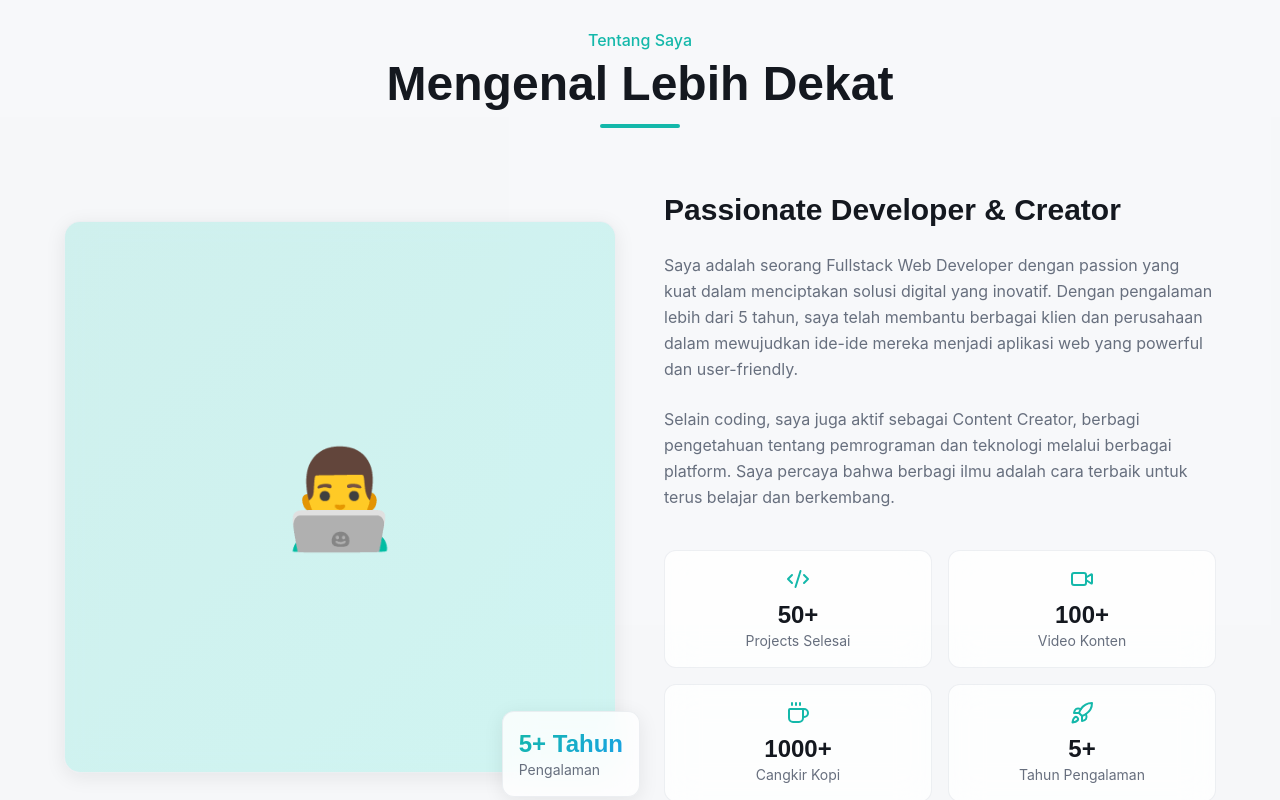
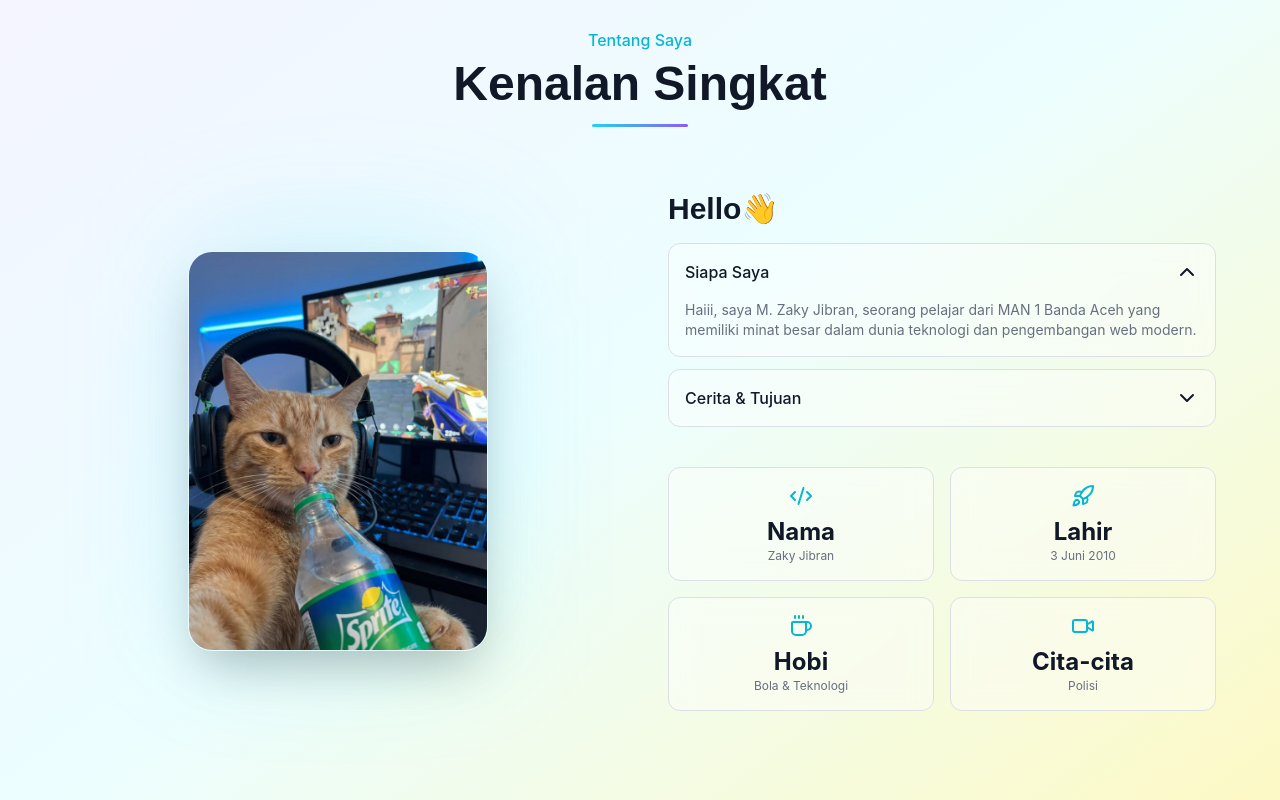
Before and after one commit to zakyjibran183/cicak-terbang, a React (Vite) app: page / in a window 1280 px wide. Shown: the part 900-1700 px from the top of the page. Built offline with nearby package versions, Linux system fonts and the light colour scheme; the HTML template or start-up script is replaced by a standard one.

Commit message:
update fitur aboutsection,navbar

```diff
--- a/src/components/AboutSection.tsx
+++ b/src/components/AboutSection.tsx
@@ -1,89 +1,174 @@
-import { motion } from 'framer-motion';
-import { Code2, Video, Coffee, Rocket } from 'lucide-react';
+import { useState } from "react";
+import { motion, AnimatePresence } from "framer-motion";
+import { Code2, Video, Coffee, Rocket, ChevronDown } from "lucide-react";
 
 export default function AboutSection() {
-  const stats = [
-    { icon: Code2, value: '50+', label: 'Projects Selesai' },
-    { icon: Video, value: '100+', label: 'Video Konten' },
-    { icon: Coffee, value: '1000+', label: 'Cangkir Kopi' },
-    { icon: Rocket, value: '5+', label: 'Tahun Pengalaman' },
+  const [open, setOpen] = useState<number | null>(0);
+
+const stats = [
+  { icon: Code2, value: "Nama", label: "Zaky Jibran" },
+  { icon: Rocket, value: "Lahir", label: "3 Juni 2010" },
+  { icon: Coffee, value: "Hobi", label: "Bola & Teknologi" },
+  { icon: Video, value: "Cita-cita", label: "Polisi" },
+];
+
+  const paragraphs = [
+    {
+      title: "Siapa Saya",
+      content:
+        "Haiii, saya M. Zaky Jibran, seorang pelajar dari MAN 1 Banda Aceh yang memiliki minat besar dalam dunia teknologi dan pengembangan web modern.",
+    },
+    {
+      title: "Cerita & Tujuan",
+      content:
+        "Saya lahir di Jantho, 3 Juni 2010. Saya punya cita-cita menjadi seorang polisi, dan di sisi lain saya juga sangat suka dunia coding serta bermain bola sebagai hobi.",
+    },
   ];
 
   return (
-    <section id="about" className="py-20 md:py-32 bg-muted/30">
+    <section
+      id="about"
+      className="
+        relative py-24 md:py-32 overflow-hidden
+
+        bg-gradient-to-br
+        from-[#f5f3ff] via-[#ecfeff] to-[#fef9c3]
+
+        dark:from-[#020617]
+        dark:via-[#0f172a]
+        dark:to-[#020b1a]
+
+        text-gray-900 dark:text-white
+      "
+    >
+      {/* glow background */}
+      <div className="absolute inset-0 -z-10">
+        <div className="absolute top-[-100px] left-[-100px] w-[400px] h-[400px] bg-cyan-300/30 blur-[120px] rounded-full" />
+        <div className="absolute bottom-[-120px] right-[-100px] w-[400px] h-[400px] bg-violet-400/30 blur-[120px] rounded-full" />
+      </div>
+
       <div className="container mx-auto px-4">
+
+        {/* HEADER */}
         <motion.div
           initial={{ opacity: 0, y: 30 }}
           whileInView={{ opacity: 1, y: 0 }}
-          viewport={{ once: true }}
-          transition={{ duration: 0.6 }}
           className="text-center mb-16"
         >
-          <span className="text-primary font-medium mb-2 block">Tentang Saya</span>
-          <h2 className="font-display text-3xl md:text-5xl font-bold mb-4">
-            Mengenal Lebih Dekat
+          <span className="text-cyan-500 font-medium">
+            Tentang Saya
+          </span>
+
+          <h2 className="text-3xl md:text-5xl font-bold mt-2">
+            Kenalan Singkat
           </h2>
-          <div className="w-20 h-1 bg-primary mx-auto rounded-full" />
+
+          <div className="w-24 h-[3px] mx-auto mt-4 bg-gradient-to-r from-cyan-400 to-violet-500 rounded-full" />
         </motion.div>
 
-        <div className="grid md:grid-cols-2 gap-12 items-center max-w-6xl mx-auto">
+        <div className="grid md:grid-cols-2 gap-14 items-center max-w-6xl mx-auto">
+
+          {/* FOTO PROFILE */}
           <motion.div
-            initial={{ opacity: 0, x: -50 }}
+            initial={{ opacity: 0, x: -40 }}
             whileInView={{ opacity: 1, x: 0 }}
-            viewport={{ once: true }}
-            transition={{ duration: 0.6 }}
+            className="relative flex justify-center"
           >
-            <div className="relative">
-              <div className="aspect-square rounded-2xl overflow-hidden glass shadow-card">
-                <div className="w-full h-full bg-gradient-to-br from-primary/20 to-accent/20 flex items-center justify-center">
-                  <span className="text-8xl">👨‍💻</span>
+            <div className="absolute w-[280px] h-[380px] bg-cyan-400/20 blur-3xl rounded-3xl" />
+
+            <img
+              src="/fotomemejek.jpg"
+              alt="profile"
+              className="
+                relative z-10
+                w-[260px] md:w-[300px]
+                h-[340px] md:h-[400px]
+                object-cover rounded-3xl
+                border border-white/20
+                shadow-2xl
+              "
+            />
+          </motion.div>
+
+          {/* TEXT + ACCORDION */}
+          <motion.div
+            initial={{ opacity: 0, x: 40 }}
+            whileInView={{ opacity: 1, x: 0 }}
+            className="space-y-4"
+          >
+            <h3 className="text-2xl md:text-3xl font-bold">
+              Hello👋
+            </h3>
+
+            {/* ACCORDION */}
+            <div className="space-y-3">
+              {paragraphs.map((item, index) => (
+                <div
+                  key={index}
+                  className="
+                    border border-border
+                    rounded-xl overflow-hidden
+                    bg-white/40 dark:bg-white/5
+                    backdrop-blur-md
+                  "
+                >
+                  <button
+                    onClick={() =>
+                      setOpen(open === index ? null : index)
+                    }
+                    className="
+                      w-full flex items-center justify-between
+                      p-4 text-left font-medium
+                      hover:text-cyan-500 transition
+                    "
+                  >
+                    {item.title}
+                    <ChevronDown
+                      className={`transition ${
+                        open === index ? "rotate-180" : ""
+                      }`}
+                    />
+                  </button>
+
+                  <AnimatePresence>
+                    {open === index && (
+                      <motion.div
+                        initial={{ height: 0, opacity: 0 }}
+                        animate={{ height: "auto", opacity: 1 }}
+                        exit={{ height: 0, opacity: 0 }}
+                        className="px-4 pb-4 text-sm text-muted-foreground"
+                      >
+                        {item.content}
+                      </motion.div>
+                    )}
+                  </AnimatePresence>
                 </div>
-              </div>
-              <div className="absolute -bottom-6 -right-6 p-4 glass rounded-xl shadow-card">
-                <p className="font-display font-bold text-2xl text-gradient">5+ Tahun</p>
-                <p className="text-sm text-muted-foreground">Pengalaman</p>
-              </div>
+              ))}
+            </div>
+
+            {/* STATS */}
+            <div className="grid grid-cols-2 gap-4 pt-6">
+              {stats.map((stat, i) => (
+                <div
+                  key={i}
+                  className="
+                    p-4 rounded-xl text-center
+                    bg-white/40 dark:bg-white/5
+                    backdrop-blur-md
+                    border border-border
+                    hover:scale-105 transition
+                  "
+                >
+                  <stat.icon className="mx-auto mb-2 text-cyan-500" />
+                  <p className="text-2xl font-bold">{stat.value}</p>
+                  <p className="text-xs text-muted-foreground">
+                    {stat.label}
+                  </p>
+                </div>
+              ))}
             </div>
           </motion.div>
 
-          <motion.div
-            initial={{ opacity: 0, x: 50 }}
-            whileInView={{ opacity: 1, x: 0 }}
-            viewport={{ once: true }}
-            transition={{ duration: 0.6 }}
-            className="space-y-6"
-          >
-            <h3 className="font-display text-2xl md:text-3xl font-bold">
-              Passionate Developer &amp; Creator
-            </h3>
-            <p className="text-muted-foreground leading-relaxed">
-              Saya adalah seorang Fullstack Web Developer dengan passion yang kuat dalam menciptakan
-              solusi digital yang inovatif. Dengan pengalaman lebih dari 5 tahun, saya telah
-              membantu berbagai klien dan perusahaan dalam mewujudkan ide-ide mereka menjadi
-              aplikasi web yang powerful dan user-friendly.
-            </p>
-            <p className="text-muted-foreground leading-relaxed">
-              Selain coding, saya juga aktif sebagai Content Creator, berbagi pengetahuan
-              tentang pemrograman dan teknologi melalui berbagai platform. Saya percaya bahwa
-              berbagi ilmu adalah cara terbaik untuk terus belajar dan berkembang.
-            </p>
-            <div className="grid grid-cols-2 gap-4 pt-4">
-              {stats.map((stat, index) => (
-                <motion.div
-                  key={stat.label}
-                  initial={{ opacity: 0, y: 20 }}
-                  whileInView={{ opacity: 1, y: 0 }}
-                  viewport={{ once: true }}
-                  transition={{ duration: 0.4, delay: index * 0.1 }}
-                  className="p-4 glass rounded-xl text-center hover:shadow-card-hover transition-shadow"
-                >
-                  <stat.icon className="h-6 w-6 text-primary mx-auto mb-2" />
-                  <p className="font-display text-2xl font-bold">{stat.value}</p>
-                  <p className="text-sm text-muted-foreground">{stat.label}</p>
-                </motion.div>
-              ))}
-            </div>
-          </motion.div>
         </div>
       </div>
     </section>
--- a/src/components/Navbar.tsx
+++ b/src/components/Navbar.tsx
@@ -102,7 +102,7 @@ export default function Navbar({ isDark, toggleTheme }: NavbarProps) {
                 PORTFOLIO
               </p>
               <p className="text-sm font-semibold group-hover:text-cyan-400 transition">
-                AHMAD MUFAZAL
+                M. ZAKY JIBRAN
               </p>
             </div>
           </div>
```
Also changed, not shown: public/fotomemejek.jpg (added).
